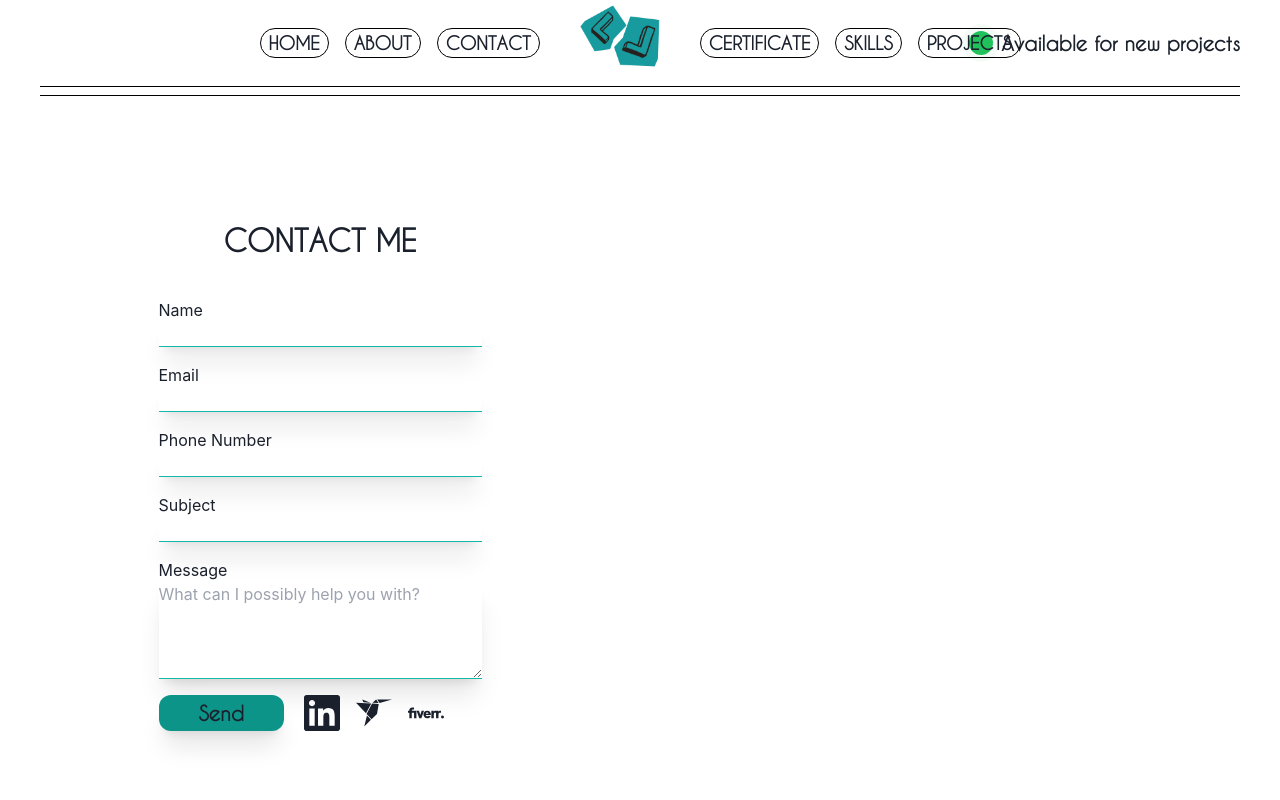
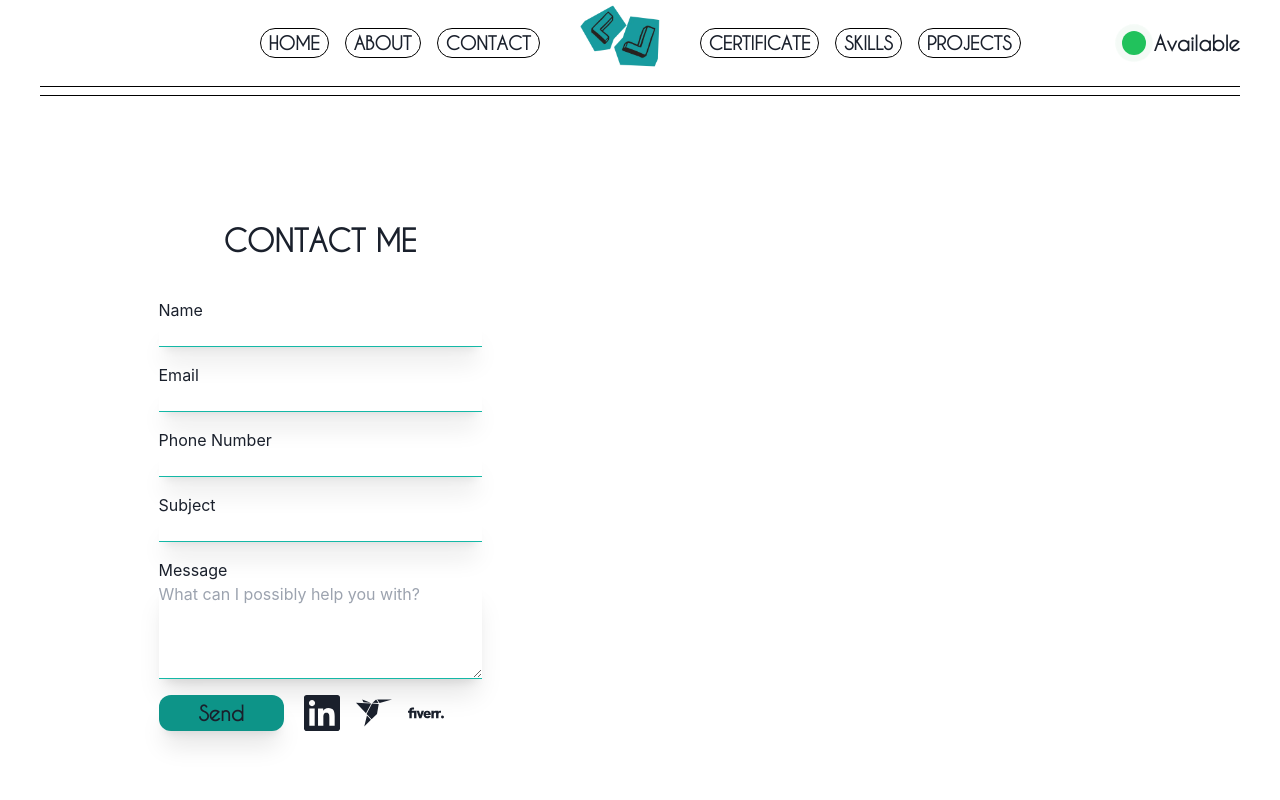
Before and after one commit to Kenqer/portfolio, a React (Create React App) app: page /contact in a window 1280 px wide. Shown: the top 800 px of the page. Built offline with nearby package versions, Linux system fonts and the light colour scheme.

Commit message:
verison 1.794 (fix navbar 'available')

```diff
--- a/src/components/Navigations/Navbar.jsx
+++ b/src/components/Navigations/Navbar.jsx
@@ -115,7 +115,7 @@ const Navbar = ({ history, location }) => {
                     </div>
 
                     <span className="font-[jawa] font-bold text-sm md:text-lg xl:text-xl block md:hidden xl:block">
-                        Available for new projects
+                        Available
                     </span>
                     <span className="font-[jawa] font-bold text-sm md:text-lg xl:text-xl hidden md:block xl:hidden">
                         Available
```
